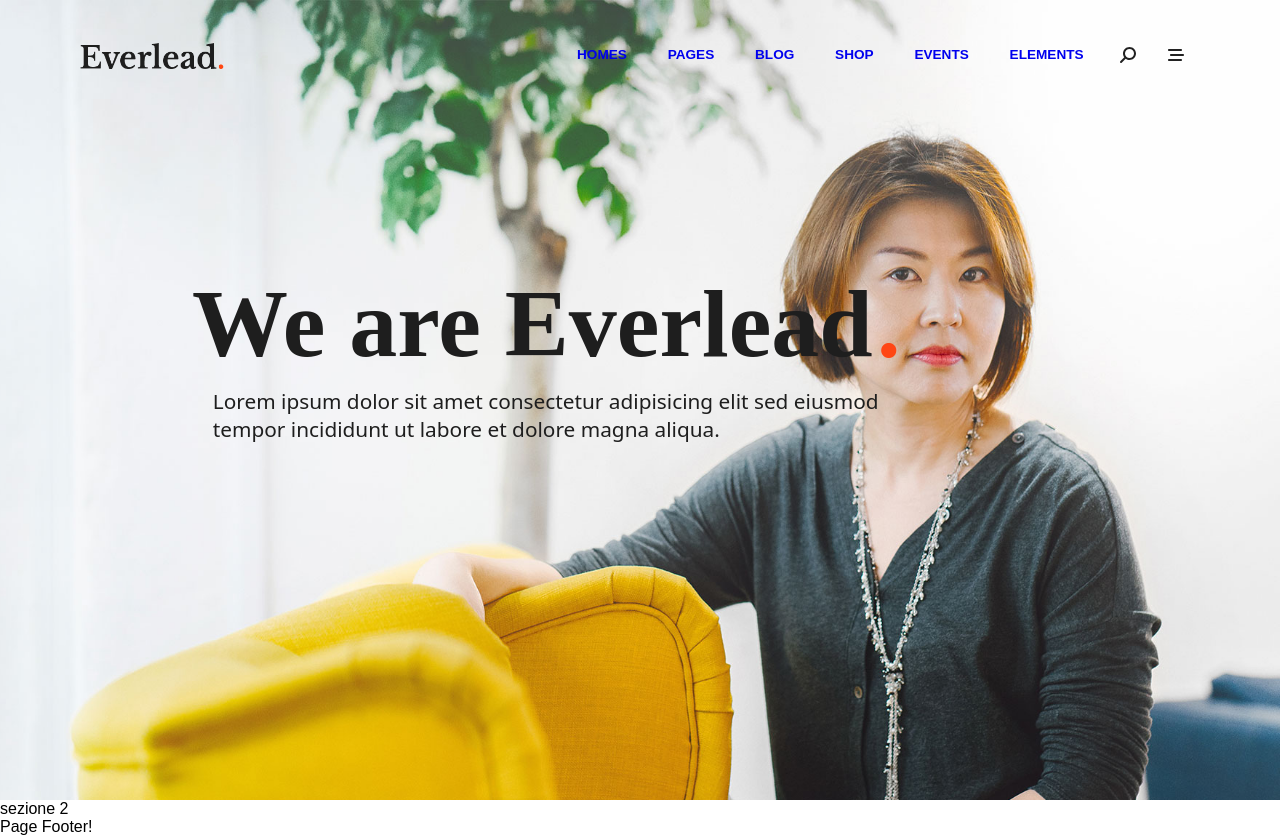
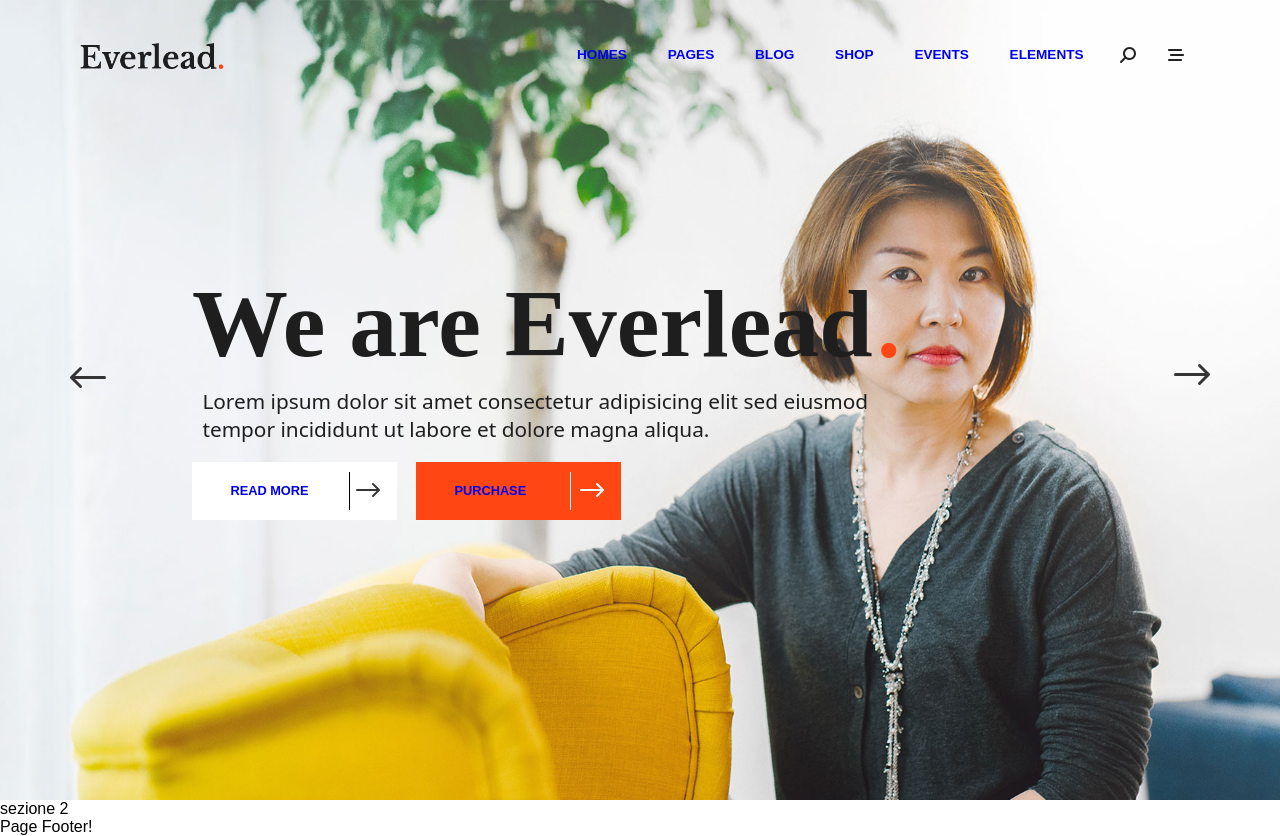
Before and after one commit to PasqualeIannace/proj-html-vuejs, a Vue app: page / in a window 1280 px wide. Built offline with nearby package versions, Linux system fonts and the light colour scheme.

Commit message:
Stilizzato Jumbo

```diff
--- a/src/App.vue
+++ b/src/App.vue
@@ -46,7 +46,7 @@ export default {
 
 <style scoped lang="scss">
 // importo variabili
-// @use './styles/partials/variables' as *;
+@use './styles/partials/variables' as *;
 
 header {
 	padding: 0 5em;
--- a/src/components/Jumbo.vue
+++ b/src/components/Jumbo.vue
@@ -4,11 +4,30 @@ import { jumbo } from "../store.js" //state management
 export default {
     data() {
         return {
-            jumbo
+            jumbo,
+
+            counter: 0,
         }
     },
     methods: {
+        next() {
+            console.log("Hai cliccato");
+            if (this.counter < this.jumbo.slides.length - 1) {
+                this.counter++;
+            } else {
+                this.counter = 0;
+            }
 
+        },
+
+        back() {
+            if (this.counter > 0) {
+                this.counter--;
+            } else {
+                this.counter = this.jumbo.slides.length - 1;
+            }
+
+        }
     },
     mounted() {
 
@@ -19,14 +38,40 @@ export default {
 <template>
     <div class="jumbo">
         <div class="relative">
-            <img :src="jumbo.slides[jumbo.counter].img" alt="">
+            <!-- immagine jumbo -->
+            <img class="jumboImg" :src="jumbo.slides[counter].img" alt="">
 
+            <!-- tasti direzionali -->
+            <a v-on:click="back()" href="#">
+                <img class="arrow left rotate180" src="/svg/svg-6.svg" alt="">
+            </a>
+            <a v-on:click="next()" href="#">
+                <img class="arrow right" src="/svg/svg-6.svg" alt="">
+            </a>
+
+            <!-- testo del jumbo -->
             <div class="description">
-                <h2>We are Everlead</h2>
-                <span>.</span>
+                <h2>{{ jumbo.slides[counter].title }}</h2>
+                <span class="dot">.</span>
 
-                <p>Lorem ipsum dolor sit amet consectetur adipisicing elit sed eiusmod tempor incididunt ut labore et dolore
-                    magna aliqua.</p>
+                <p>{{ jumbo.slides[counter].text }}</p>
+
+                <div class="dFlex">
+                    <div class="btn bgWhite">
+                        <a href="#">READ MORE
+                            <div class="bgBlack"></div>
+                            <img class="btnArrow arrowBlack" src="/svg/svg-6.svg" alt="">
+                        </a>
+                    </div>
+
+                    <div class="btn bgOrange">
+                        <a href="#">PURCHASE
+                            <div class="bgWhite"></div>
+                            <img class="btnArrow" src="/svg/svg-6.svg" alt="">
+                        </a>
+                    </div>
+                </div>
+
             </div>
         </div>
     </div>
@@ -46,13 +91,28 @@ export default {
         position: relative;
         height: 100%;
 
-        img {
+        .jumboImg {
             width: 100vw;
             height: 100vh;
             max-width: 100%;
             object-fit: cover;
             position: absolute;
             z-index: -1;
+        }
+
+        .arrow {
+            width: 3em;
+            top: 44%;
+            position: absolute;
+            filter: brightness(0) saturate(100%) invert(18%) sepia(0%) saturate(2684%) hue-rotate(308deg) brightness(100%) contrast(91%);
+        }
+
+        .left {
+            left: 5%;
+        }
+
+        .right {
+            right: 5%;
         }
 
         .description {
@@ -67,7 +127,7 @@ export default {
                 color: #1E1E1E;
             }
 
-            span {
+            .dot {
                 font-family: serif;
                 font-size: 8em;
                 color: #FF4613;
@@ -75,7 +135,7 @@ export default {
 
             p {
                 color: #1E1E1E;
-                padding: 0 1em;
+                padding: 0 0.5em;
                 font-weight: lighter;
                 font-size: 1.3em;
                 font-family: system-ui;
--- a/src/components/PageHeader.vue
+++ b/src/components/PageHeader.vue
@@ -54,7 +54,7 @@ export default {
 
 .arrow {
     width: 1.7em;
-    filter: invert(38%) sepia(93%) saturate(3245%) hue-rotate(350deg) brightness(104%) contrast(109%);
+    filter: brightness(0) saturate(100%) invert(54%) sepia(93%) saturate(1192%) hue-rotate(341deg) brightness(100%) contrast(100%);
 }
 
 .relative {
--- a/src/store.js
+++ b/src/store.js
@@ -41,16 +41,14 @@ export const jumbo = reactive({
             img: "/img/h1-rev-img-01.jpg",
         },
         {
+            title: "Help you achieve anything",
+            text: "",
+            img: "/img/rev-slider-main-home-img-02.png",
+        },
+        {
             title: "Our Team",
             text: "Lorem ipsum dolor sit amet consectetur adipisicing elit sed eiusmod tempor incididunt ut labore et dolore magna aliqua.",
             img: "/img/rev-slider-main-home-img-03.jpg",
         },
-        {
-            title: "Help you achieve anything",
-            text: "",
-            img: "/img/rev-slider-main-home-img-02.jpg",
-        },
     ],
-
-    counter: 0,
 });
--- a/src/styles/general.scss
+++ b/src/styles/general.scss
@@ -9,3 +9,58 @@
 body {
     font-family: sans-serif;
 }
+
+.rotate180 {
+    transform: rotate(180deg);
+}
+
+.btn {
+    width: 16em;
+    height: 4.5em;
+    margin: 1.5em 1.5em 0 0;
+    display: flex;
+    align-items: center;
+    font-size: 0.8em;
+    font-weight: bold;
+
+    a {
+        display: flex;
+        align-items: center;
+        text-decoration: none;
+        width: 100%;
+        height: 100%;
+        padding: 0 1em 0 3em;
+        justify-content: space-between;
+    }
+
+    a:visited {
+        color: inherit;
+    }
+
+    div {
+        height: 3em;
+        width: 0.1em;
+        margin-left: 3em;
+    }
+}
+
+.dFlex {
+    display: flex;
+}
+
+.bgWhite {
+    background-color: white;
+}
+
+.bgBlack {
+    background-color: black;
+}
+
+.bgOrange {
+    background-color: #FF4613;
+    color: white;
+}
+
+.arrowBlack {
+    filter: brightness(0) saturate(100%) invert(18%) sepia(0%) saturate(2684%) hue-rotate(308deg) brightness(100%) contrast(91%);
+}
```
